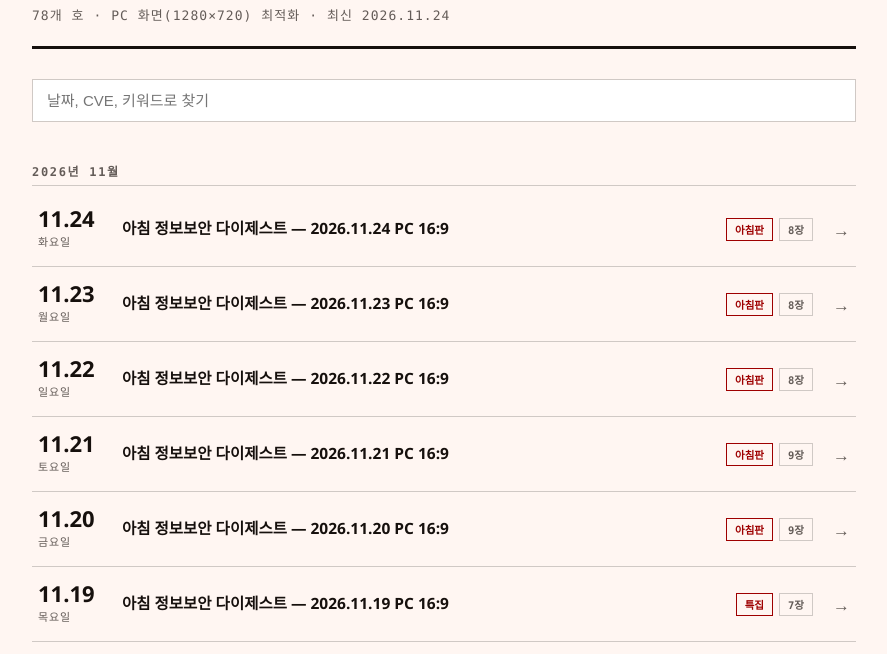
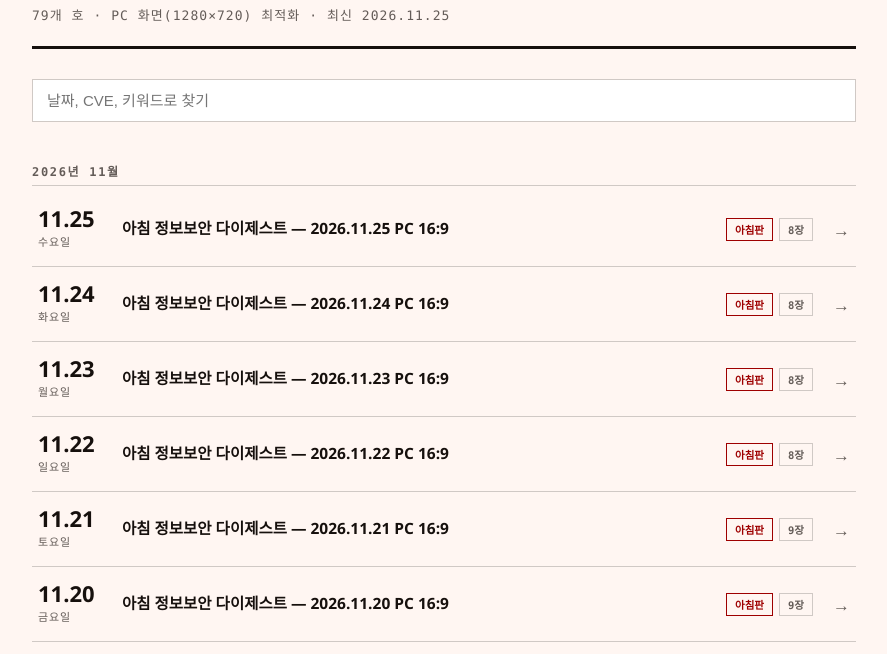
Before and after one commit to BG-Jang/Secu-news, a plain HTML site: page desktop/index.html in a window 1280 px wide. Shown: the part 127-781 px from the top of the page, without its empty margins (196-1083 px from the left). Drawn offline with Linux system fonts and the light colour scheme.

Commit message:
desktop: 목록 index에 11.25 아침판 반영 (79호)

```diff
--- a/desktop/index.html
+++ b/desktop/index.html
@@ -35,11 +35,12 @@ h1{font-weight:800;font-size:42px;line-height:1.1;margin-top:12px;letter-spacing
 <div class="wrap">
 <div class="tag">PC Desktop Edition · 16:9</div>
 <h1>보안 다이제스트 아카이브</h1>
-<div class="sub">78개 호 · PC 화면(1280×720) 최적화 · 최신 2026.11.24</div>
+<div class="sub">79개 호 · PC 화면(1280×720) 최적화 · 최신 2026.11.25</div>
 <hr class="rule">
 <input id="q" class="search" type="search" placeholder="날짜, CVE, 키워드로 찾기" autocomplete="off">
 <div id="list">
 <div class="month">2026년 11월</div>
+<a class="row" href="security-digest-20261125-am_desktop.html"><span class="date"><b>11.25</b><i>수요일</i></span><span class="title">아침 정보보안 다이제스트 — 2026.11.25 PC 16:9</span><span class="meta"><span class="chip slug">아침판</span><span class="chip">8장</span></span><span class="go">→</span></a>
 <a class="row" href="security-digest-20261124-am_desktop.html"><span class="date"><b>11.24</b><i>화요일</i></span><span class="title">아침 정보보안 다이제스트 — 2026.11.24 PC 16:9</span><span class="meta"><span class="chip slug">아침판</span><span class="chip">8장</span></span><span class="go">→</span></a>
 <a class="row" href="security-digest-20261123-am_desktop.html"><span class="date"><b>11.23</b><i>월요일</i></span><span class="title">아침 정보보안 다이제스트 — 2026.11.23 PC 16:9</span><span class="meta"><span class="chip slug">아침판</span><span class="chip">8장</span></span><span class="go">→</span></a>
 <a class="row" href="security-digest-20261122-am_desktop.html"><span class="date"><b>11.22</b><i>일요일</i></span><span class="title">아침 정보보안 다이제스트 — 2026.11.22 PC 16:9</span><span class="meta"><span class="chip slug">아침판</span><span class="chip">8장</span></span><span class="go">→</span></a>
```
